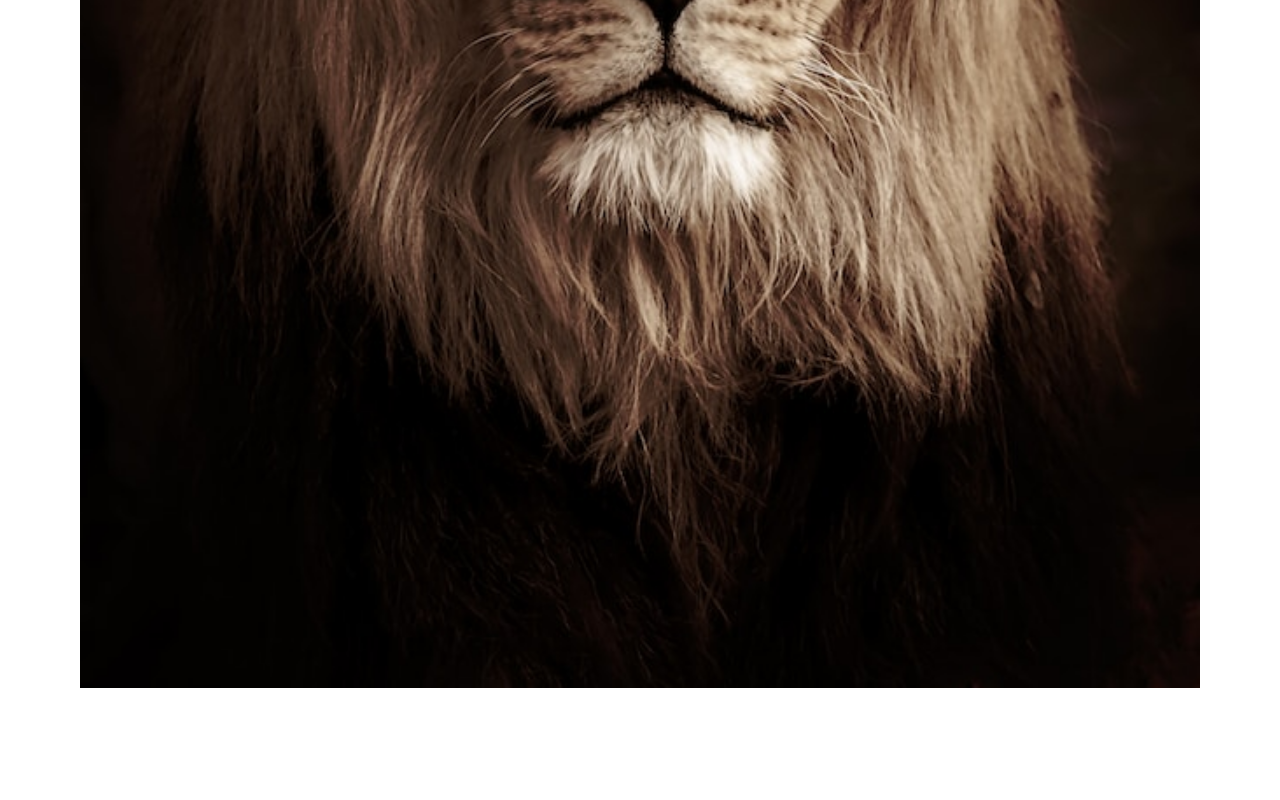
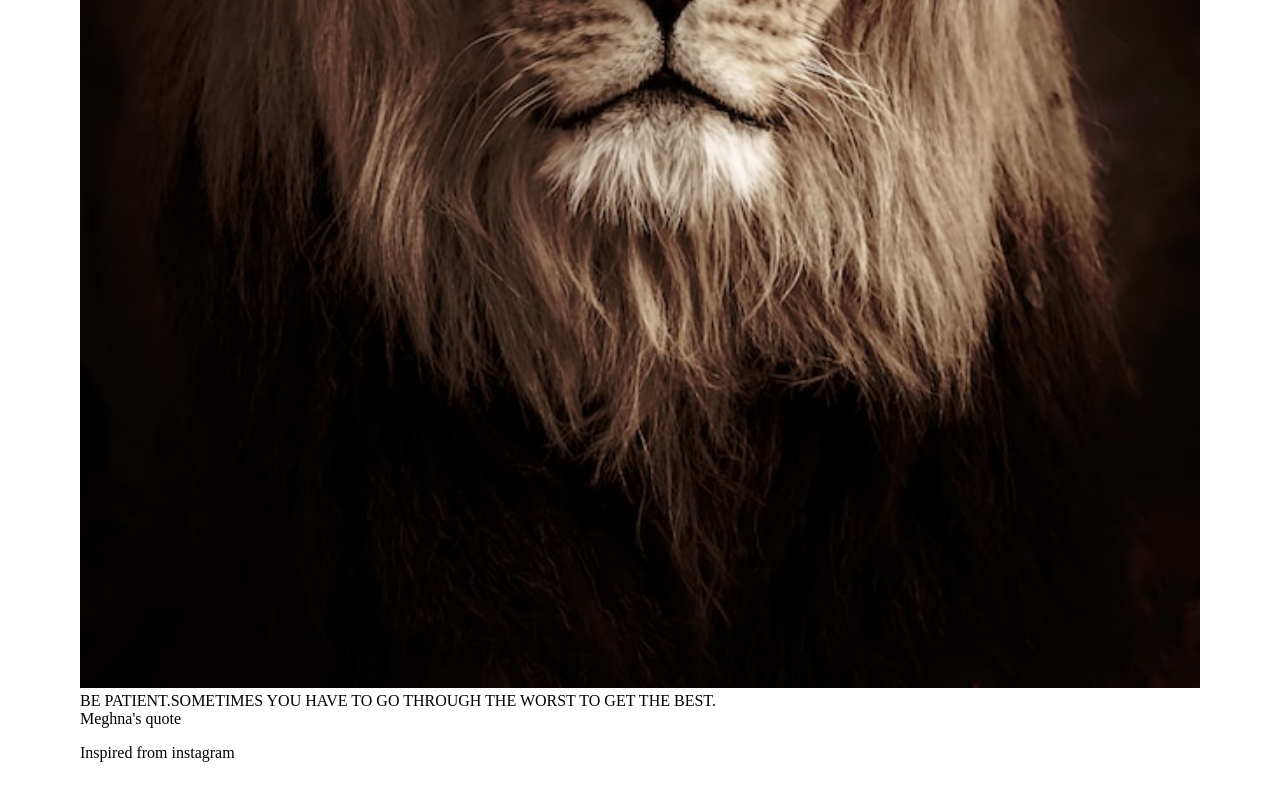
Before and after one commit to vmeghna/lion-quote, a plain HTML site: page index.html in a window 1280 px wide. Shown: the part 691-1491 px from the top of the page. Before the commit the page ends 1423 px from the top, so only its background shows below. Drawn offline with Linux system fonts and the light colour scheme.

Commit message:
add footer

```diff
--- a/index.html
+++ b/index.html
@@ -14,5 +14,16 @@
       src="mariola-grobelska-8a7ZTFKax_I-unsplash.jpg"
       alt="lion"
     />
+    <!--add quote-->
+    <div class="container">
+      <span
+        >BE PATIENT.SOMETIMES YOU HAVE TO GO THROUGH THE WORST TO GET THE
+        BEST.</span
+      >
+    </div>
+    <div class="footer">
+      <span>Meghna's quote</span>
+      <p>Inspired from instagram</p>
+    </div>
   </body>
 </html>
```
